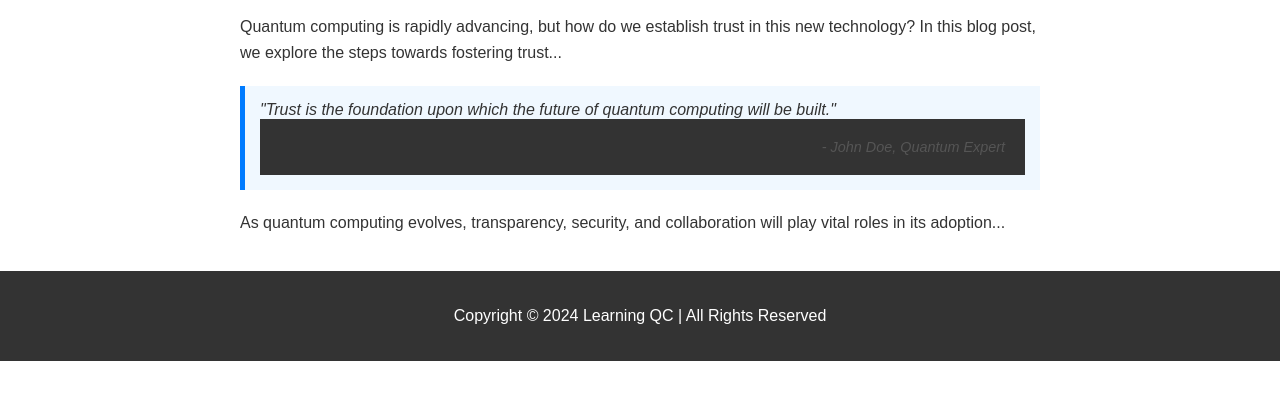
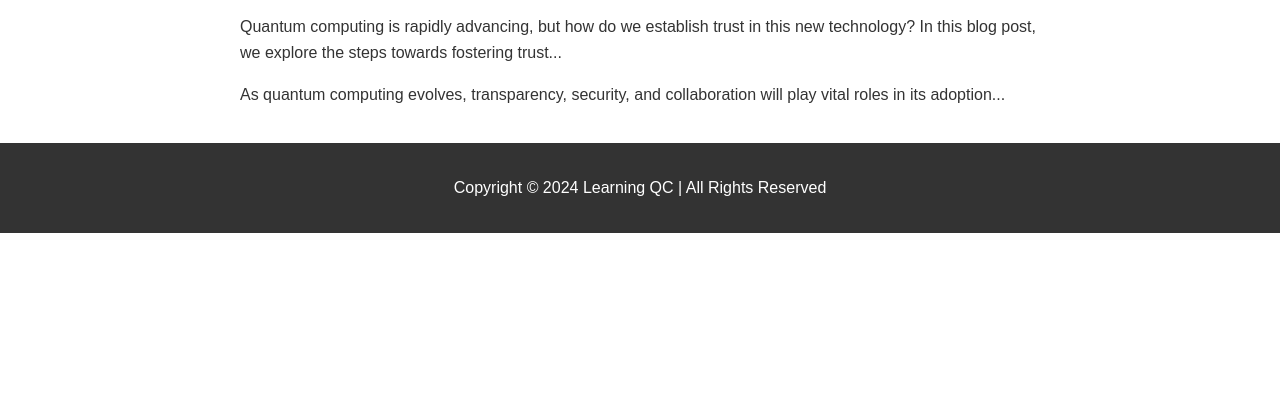
Before and after one commit to QTank/QuantumLearn, a plain HTML site: page Post/12_15.html in a window 1280 px wide. Shown: the part 284-684 px from the top of the page. Drawn offline with Linux system fonts and the light colour scheme.

Commit message:
delete the quota

```diff
--- a/Post/12_15.html
+++ b/Post/12_15.html
@@ -22,11 +22,6 @@
       <div class="post-content">
         <p>Quantum computing is rapidly advancing, but how do we establish trust in this new technology? In this blog post, we explore the steps towards fostering trust...</p>
 
-        <!-- Example Quote Block -->
-        <blockquote class="quote-block">
-          "Trust is the foundation upon which the future of quantum computing will be built."
-          <footer>- John Doe, Quantum Expert</footer>
-        </blockquote>
 
         <p>As quantum computing evolves, transparency, security, and collaboration will play vital roles in its adoption...</p>
       </div>
```
